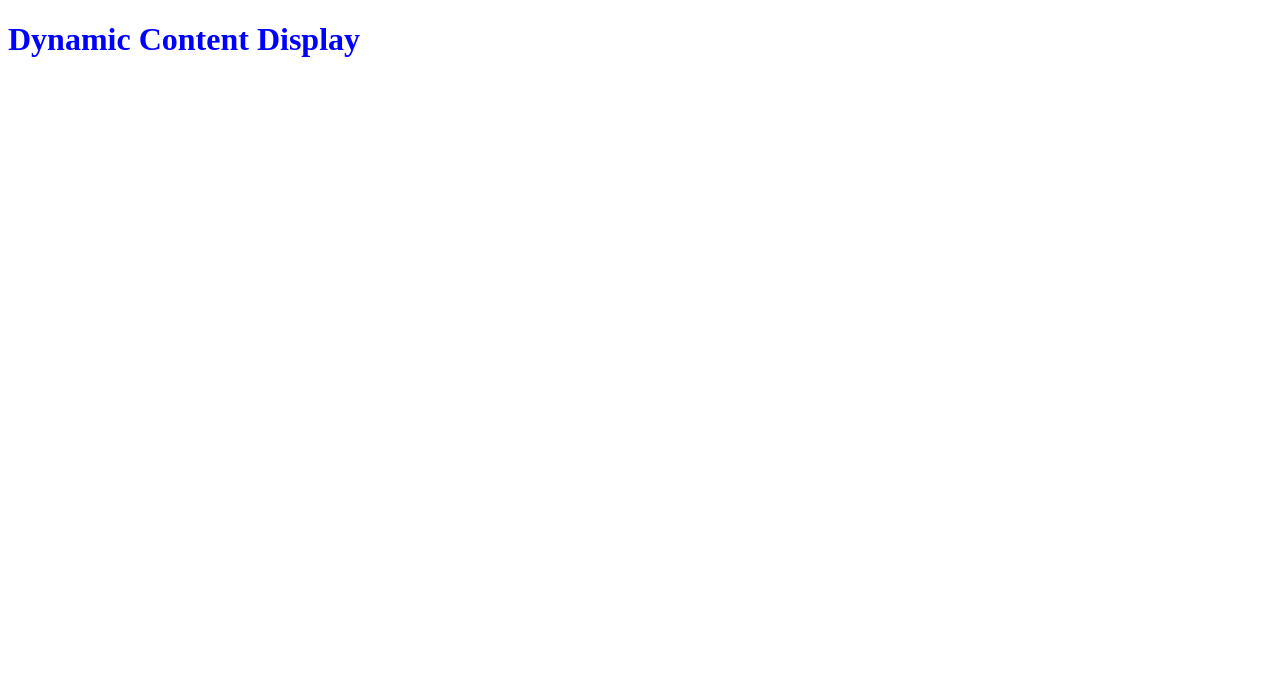
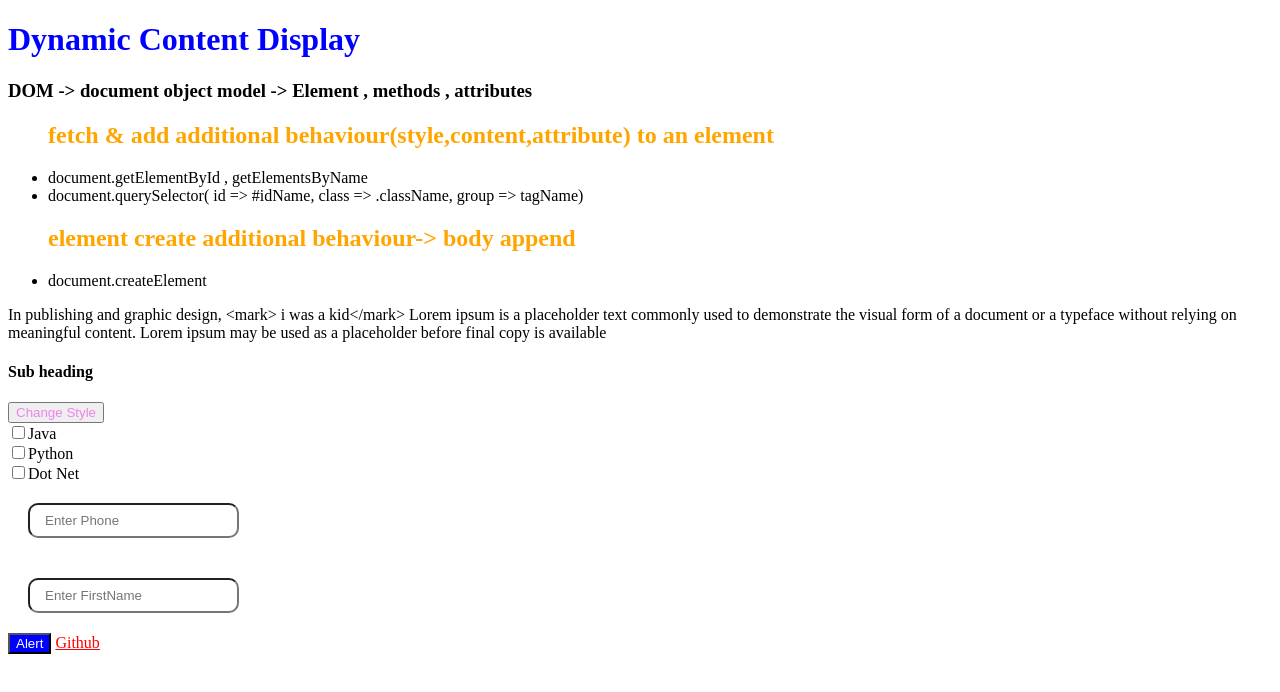
Before and after one commit to pavithrasekar24/web-platform-xvkvka, a plain HTML site: page dynamicContentDisplay/index.html in a window 1280 px wide. Drawn offline with Linux system fonts and the light colour scheme.

Commit message:
2 files modified, 1 added

```diff
--- a/dynamicContentDisplay/index.html
+++ b/dynamicContentDisplay/index.html
@@ -6,8 +6,66 @@
     <meta name="viewport" content="width=device-width, initial-scale=1.0" />
     <title>Dynamic Content Display</title>
     <link rel="stylesheet" href="../style.css" />
+    <link rel="stylesheet" href="./style.css" />
   </head>
   <body>
     <h1>Dynamic Content Display</h1>
+    <h3>DOM -> document object model -> Element , methods , attributes</h3>
+    <ul>
+      <h2>
+        fetch & add additional behaviour(style,content,attribute) to an element
+      </h2>
+      <li>document.getElementById , getElementsByName</li>
+      <li>
+        document.querySelector( id => #idName, class => .className, group =>
+        tagName)
+      </li>
+      <h2>element create additional behaviour-> body append</h2>
+      <li>document.createElement</li>
+    </ul>
+    <p id="myPara"></p>
+    <h4 id="subHead">Sub heading</h4>
+    <button onclick="changeStyle()">Change Style</button>
+    <script>
+      let myPara = document.getElementById('myPara');
+      console.log(myPara);
+      myPara.innerText =
+        'In publishing and graphic design, <mark> i was a kid</mark> Lorem ipsum is a placeholder text commonly used to demonstrate the visual form of a document or a typeface without relying on meaningful content. Lorem ipsum may be used as a placeholder before final copy is available';
+    </script>
+    <br />
+    <input
+      type="checkbox"
+      name="language"
+      value="Java"
+      onchange="handleCheckBox()"
+    />Java<br />
+    <input
+      type="checkbox"
+      name="language"
+      value="Python"
+      onchange="handleCheckBox()"
+    />Python<br />
+    <input
+      type="checkbox"
+      name="language"
+      value="Dot Net"
+      onchange="handleCheckBox()"
+    />Dot Net<br />
+
+    <input
+      type="number"
+      id="phNum"
+      placeholder="Enter Phone"
+      onchange="handlePh()"
+    /><br />
+    <input
+      type="text"
+      id="firstName"
+      placeholder="Enter FirstName"
+      onchange="handleName()"
+    /><br />
+
+    <button type="button" class="alert">Alert</button>
   </body>
+  <script src="./script.js"></script>
 </html>
--- a/dynamicContentDisplay/script.js
+++ b/dynamicContentDisplay/script.js
@@ -0,0 +1,45 @@
+function changeStyle() {
+  let subHead = document.getElementById('subHead');
+  subHead.innerHTML =
+    'Thinking back to when <mark> i was a kid</mark> I think about all the cartoons I used to watch and my favorite show was Tom and Jerry. Yes, it was violent in a comedic way but that’s what ma';
+  subHead.style.color = 'red';
+  subHead.style.fontFamily = 'cursive';
+  subHead.className = 'my-sub-head';
+}
+
+function handleCheckBox() {
+  let language = document.getElementsByName('language');
+  console.log(language);
+  let getCheckedValues = [];
+  language.forEach((item) => {
+    console.log(item.checked);
+    if (item.checked == true) {
+      getCheckedValues.push(item.value);
+    }
+  });
+  console.log(getCheckedValues);
+}
+{
+  /* <a href="" >vhcvc</a> */
+}
+
+let achor = document.createElement('a');
+achor.href = 'https://github.com';
+achor.innerText = 'Github';
+achor.style.color = 'red';
+achor.target = '_blank';
+document.body.appendChild(achor);
+
+function handlePh() {
+  let phNum = document.getElementById('phNum');
+  console.log('phNum', phNum.value);
+}
+
+function handleName() {
+  let firstName = document.querySelector('#firstName');
+  console.log(firstName.value);
+}
+
+document.querySelector('.alert').style.color = 'white';
+document.querySelector('.alert').style.background = 'blue';
+document.querySelector('button').style.color = 'violet';
--- /dev/null
+++ b/dynamicContentDisplay/style.css
@@ -0,0 +1,13 @@
+.my-sub-head {
+  border: 1px solid;
+  padding: 20px;
+  margin: 20px;
+  border-radius: 10px;
+}
+
+input[type='text'],
+input[type='number'] {
+  margin: 20px;
+  border-radius: 10px;
+  padding: 8px 15px;
+}
```
